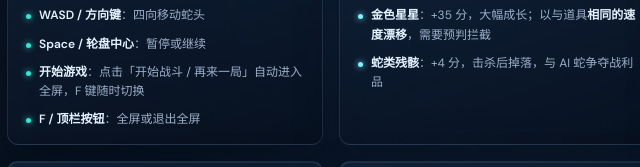
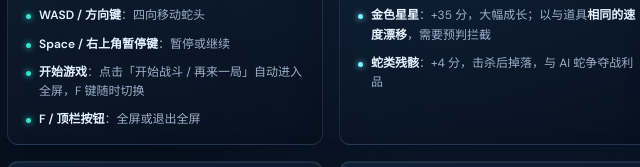
Before and after one commit to jayzhu2643848925/snake, a website built with Vite: page guide.html in a window 1280 px wide. Shown: the part 395-562 px from the top of the page, 143-783 px from the left. Built offline with nearby package versions, Linux system fonts and the light colour scheme.

Commit message:
docs: update control guides for topbar pause and home buttons

```diff
--- a/guide.html
+++ b/guide.html
@@ -39,7 +39,7 @@
             <ul>
               <li><b>轮盘</b>：竞技场左下角悬浮轮盘，拖动 360° 自由转向</li>
               <li><b>WASD / 方向键</b>：四向移动蛇头</li>
-              <li><b>Space / 轮盘中心</b>：暂停或继续</li>
+              <li><b>Space / 右上角暂停键</b>：暂停或继续</li>
               <li><b>开始游戏</b>：点击「开始战斗 / 再来一局」自动进入全屏，F 键随时切换</li>
               <li><b>F / 顶栏按钮</b>：全屏或退出全屏</li>
             </ul>
```
Also changed, not shown: README.md.
